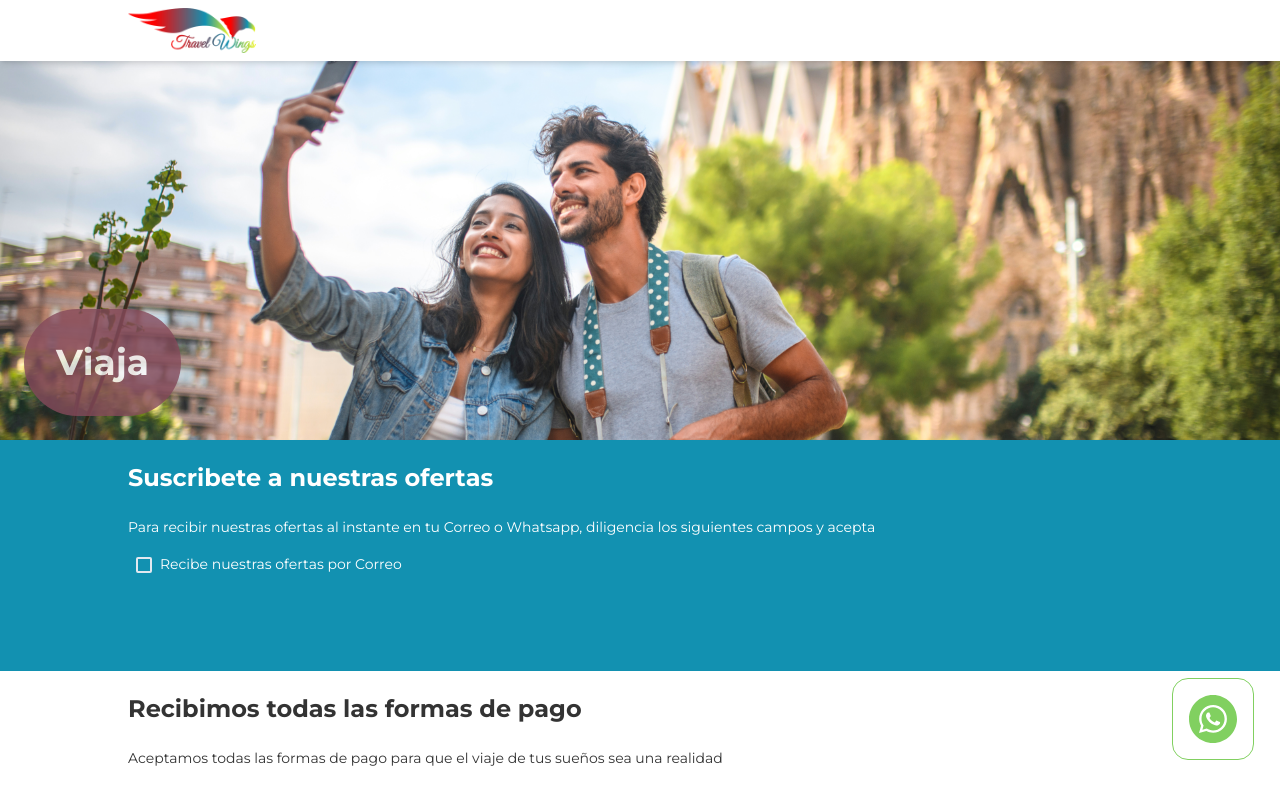
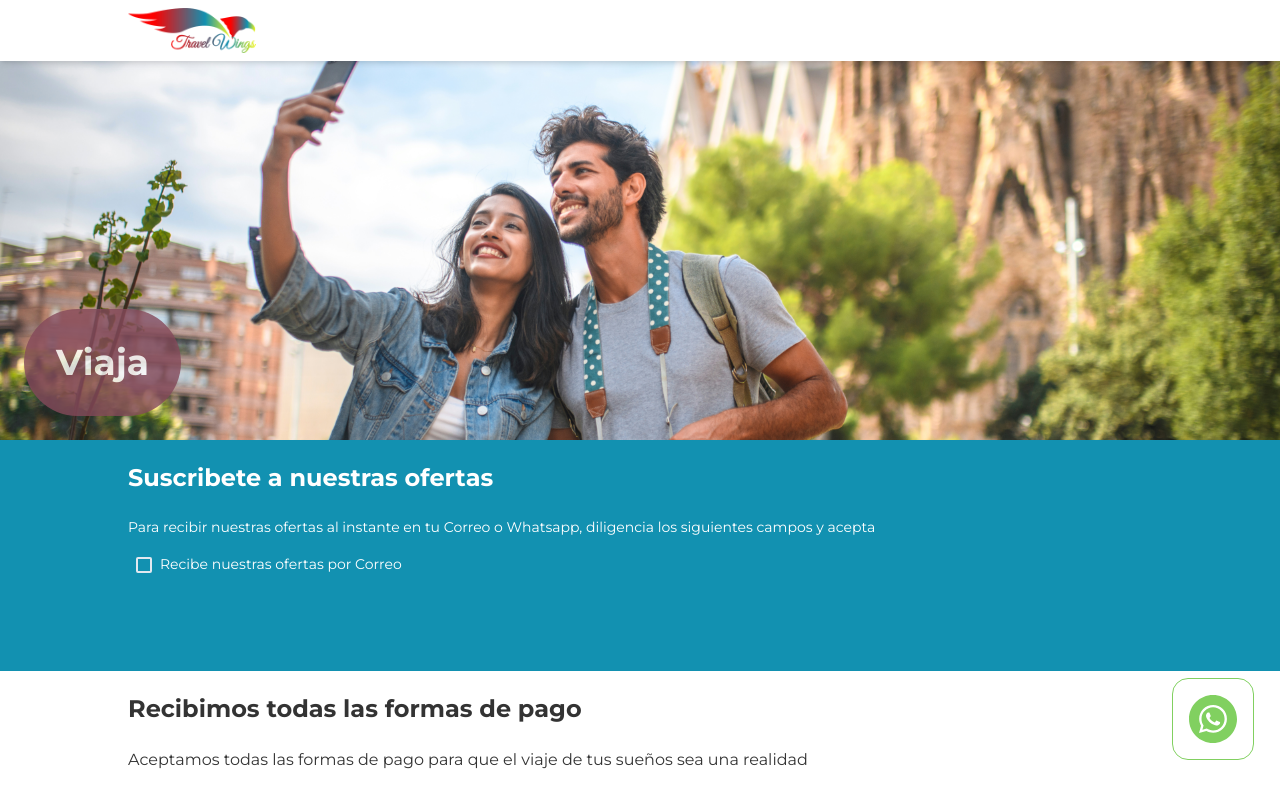
Before and after one commit to rafag0729/travelwings, a React (Create React App) app: page / in a window 1280 px wide. Shown: the top 800 px of the page. Built offline with nearby package versions, Linux system fonts and the light colour scheme; no server answers.

Commit message:
Payment section font size adjusted to md

```diff
--- a/src/components/Home/Payment/Payment.tsx
+++ b/src/components/Home/Payment/Payment.tsx
@@ -17,7 +17,7 @@ export const Payment = () => {
                 mb="6"
                 >Recibimos todas las formas de pago</Heading>
             <Text
-                fontSize="sm"
+                fontSize="md"
                 color="blackAlpha.800"
                 mb="8"
                 >Aceptamos todas las formas de pago para que el viaje de tus sueños sea una realidad</Text>
```
